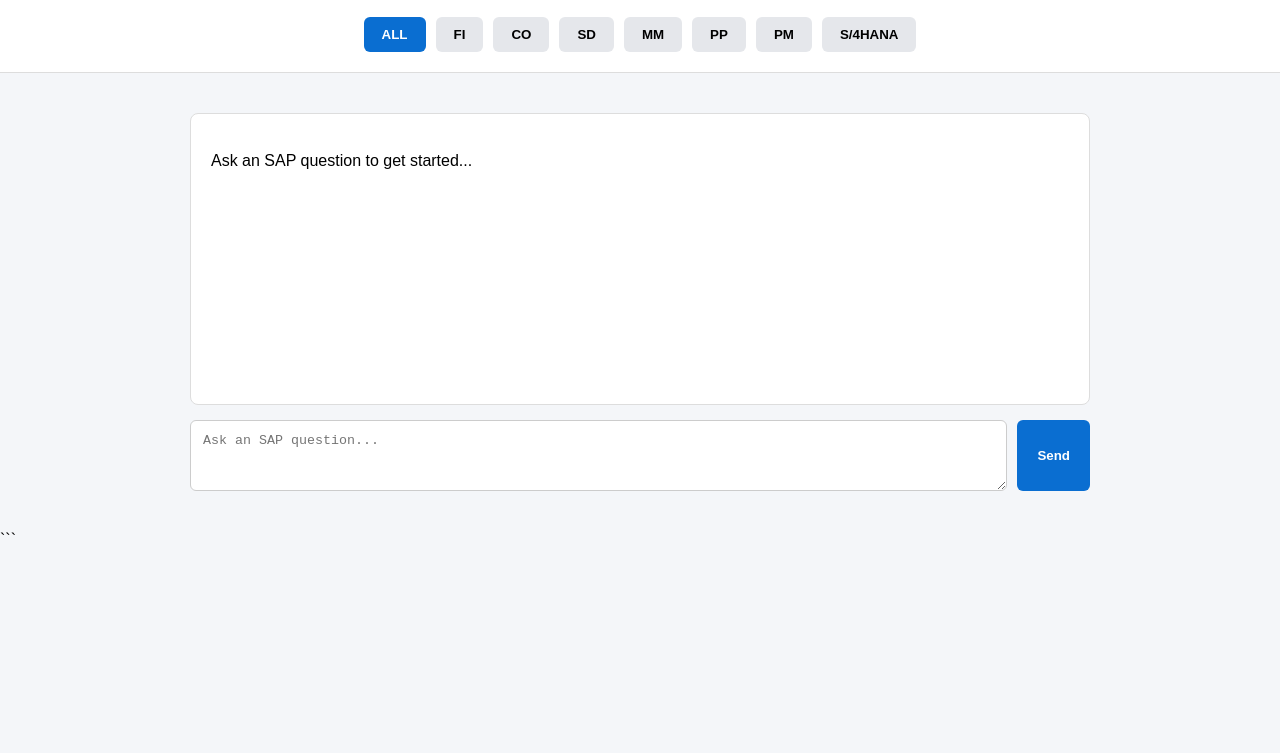
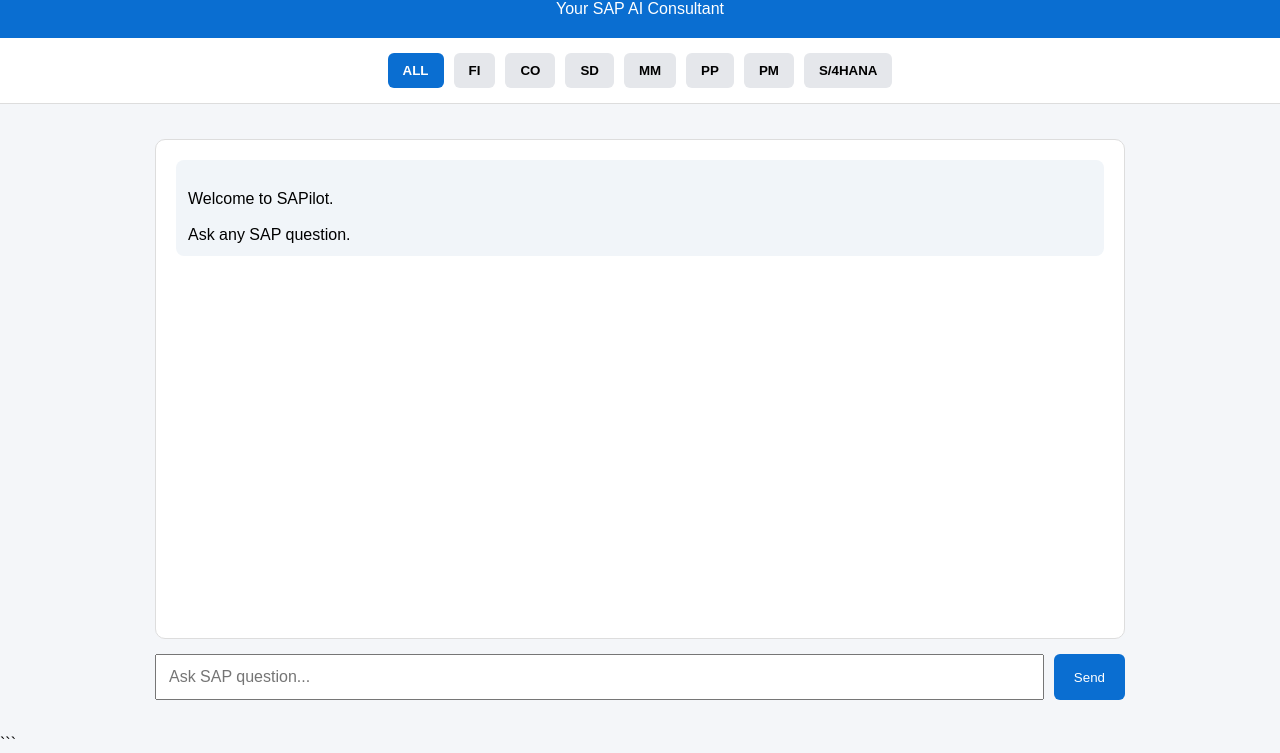
Before and after one commit to ruthwikgaikwad95-dotcom/sap-ai-consultant, a website: page index.html in a window 1280 px wide. Shown: the part 81-834 px from the top of the page. Before the commit the page ends 800 px from the top, so only its background shows below. Drawn offline with Linux system fonts and the light colour scheme.

Commit message:
3 Update index.html

```diff
--- a/index.html
+++ b/index.html
@@ -2,150 +2,233 @@
 <!DOCTYPE html>
 <html lang="en">
 <head>
-  <meta charset="UTF-8" />
-  <meta name="viewport" content="width=device-width, initial-scale=1.0" />
-  <title>SAPilot</title>
+<meta charset="UTF-8">
+<meta name="viewport" content="width=device-width, initial-scale=1.0">
+<title>SAPilot - SAP AI Consultant</title>
+
 <style>
-    body {
-      font-family: Arial, sans-serif;
-      background: #f4f6f9;
-      margin: 0;
-      padding: 0;
+
+*{
+margin:0;
+padding:0;
+box-sizing:border-box;
+font-family:Arial,sans-serif;
 }
 
-    header {
-      background: #0a6ed1;
-      color: white;
-      padding: 16px;
-      text-align: center;
-      font-size: 24px;
-      font-weight: bold;
+body{
+background:#f4f6f9;
 }
 
-    .modules {
-      display: flex;
-      flex-wrap: wrap;
-      justify-content: center;
-      gap: 10px;
-      padding: 20px;
-      background: white;
-      border-bottom: 1px solid #ddd;
+header{
+background:#0a6ed1;
+color:white;
+padding:20px;
+text-align:center;
 }
 
-    .module-btn {
-      padding: 10px 18px;
-      border: none;
-      border-radius: 6px;
-      background: #e5e7eb;
-      cursor: pointer;
-      font-weight: 600;
-      transition: 0.2s;
+header h1{
+margin-bottom:5px;
 }
 
-    .module-btn:hover,
-    .module-btn.active {
-      background: #0a6ed1;
-      color: white;
+.modules{
+display:flex;
+flex-wrap:wrap;
+justify-content:center;
+gap:10px;
+padding:15px;
+background:white;
+border-bottom:1px solid #ddd;
 }
 
-    .chat-container {
-      max-width: 900px;
-      margin: 20px auto;
-      padding: 20px;
+.module-btn{
+padding:10px 15px;
+border:none;
+border-radius:6px;
+cursor:pointer;
+background:#e5e7eb;
+font-weight:bold;
 }
 
-    #response {
-      background: white;
-      border-radius: 8px;
-      padding: 20px;
-      min-height: 250px;
-      border: 1px solid #ddd;
-      white-space: pre-wrap;
+.module-btn.active{
+background:#0a6ed1;
+color:white;
 }
 
-    .input-area {
-      display: flex;
-      gap: 10px;
-      margin-top: 15px;
+.container{
+max-width:1000px;
+margin:20px auto;
+padding:15px;
 }
 
-    textarea {
-      flex: 1;
-      padding: 12px;
-      border-radius: 6px;
-      border: 1px solid #ccc;
-      resize: vertical;
+#chat{
+background:white;
+height:500px;
+overflow-y:auto;
+border-radius:10px;
+padding:20px;
+border:1px solid #ddd;
 }
 
-    button.send-btn {
-      background: #0a6ed1;
-      color: white;
-      border: none;
-      padding: 12px 20px;
-      border-radius: 6px;
-      cursor: pointer;
-      font-weight: bold;
+.user{
+background:#dbeafe;
+padding:12px;
+border-radius:8px;
+margin-bottom:10px;
 }
 
-    button.send-btn:hover {
-      background: #0854a0;
+.bot{
+background:#f1f5f9;
+padding:12px;
+border-radius:8px;
+margin-bottom:10px;
+white-space:pre-wrap;
 }
+
+.input-area{
+display:flex;
+gap:10px;
+margin-top:15px;
+}
+
+#question{
+flex:1;
+padding:12px;
+font-size:16px;
+}
+
+.send-btn{
+padding:12px 20px;
+background:#0a6ed1;
+color:white;
+border:none;
+border-radius:6px;
+cursor:pointer;
+}
+
+.send-btn:hover{
+background:#0854a0;
+}
+
 </style>
 </head>
+
 <body>
 
-  <header>SAPilot</header>
+<header>
+<h1>SAPilot 🚀</h1>
+<p>Your SAP AI Consultant</p>
+</header>
 
 <div class="modules">
-    <button class="module-btn active">ALL</button>
-    <button class="module-btn">FI</button>
-    <button class="module-btn">CO</button>
-    <button class="module-btn">SD</button>
-    <button class="module-btn">MM</button>
-    <button class="module-btn">PP</button>
-    <button class="module-btn">PM</button>
-    <button class="module-btn">S/4HANA</button>
+
+<button class="module-btn active" onclick="setModule(this,'all')">ALL</button>
+<button class="module-btn" onclick="setModule(this,'fi')">FI</button>
+<button class="module-btn" onclick="setModule(this,'co')">CO</button>
+<button class="module-btn" onclick="setModule(this,'sd')">SD</button>
+<button class="module-btn" onclick="setModule(this,'mm')">MM</button>
+<button class="module-btn" onclick="setModule(this,'pp')">PP</button>
+<button class="module-btn" onclick="setModule(this,'pm')">PM</button>
+<button class="module-btn" onclick="setModule(this,'s4')">S/4HANA</button>
+
 </div>
 
-  <div class="chat-container">
-    <div id="response">
-Ask an SAP question to get started...
+<div class="container">
+
+<div id="chat">
+
+<div class="bot">
+Welcome to SAPilot.
+
+Ask any SAP question.
+</div>
+
 </div>
 
 <div class="input-area">
-      <textarea
+
+<input
 id="question"
-        rows="3"
-        placeholder="Ask an SAP question..."
-      ></textarea>
-      <button class="send-btn" onclick="askSAP()">Send</button>
+type="text"
+placeholder="Ask SAP question..."
+onkeypress="if(event.key==='Enter') sendMessage()">
+
+<button class="send-btn" onclick="sendMessage()">
+Send
+</button>
+
 </div>
+
 </div>
 
 <script>
-    async function askSAP() {
-      const question = document.getElementById("question").value;
-      const responseBox = document.getElementById("response");
 
-      if (!question.trim()) return;
+let currentModule='all';
 
-      responseBox.textContent = "Thinking...";
+function setModule(button,module){
 
-      try {
-        const res = await fetch("/api/sap-chat", {
-          method: "POST",
-          headers: {
-            "Content-Type": "application/json"
+currentModule=module;
+
+document.querySelectorAll('.module-btn')
+.forEach(btn=>btn.classList.remove('active'));
+
+button.classList.add('active');
+
+}
+
+async function sendMessage(){
+
+const input=document.getElementById('question');
+const question=input.value.trim();
+
+if(!question) return;
+
+const chat=document.getElementById('chat');
+
+chat.innerHTML +=
+`<div class="user">${question}</div>`;
+
+chat.innerHTML +=
+`<div class="bot" id="loading">Thinking...</div>`;
+
+chat.scrollTop=chat.scrollHeight;
+
+try{
+
+const response=await fetch('/api/sap-chat',{
+
+method:'POST',
+
+headers:{
+'Content-Type':'application/json'
 },
-          body: JSON.stringify({ question })
+
+body:JSON.stringify({
+message:question,
+module:currentModule
+})
+
 });
 
-        const data = await res.json();
-        responseBox.textContent = data.answer || "No response received.";
-      } catch (error) {
-        responseBox.textContent = "Error: " + error.message;
+const data=await response.json();
+
+document.getElementById('loading').remove();
+
+chat.innerHTML +=
+`<div class="bot">${data.reply}</div>`;
+
+chat.scrollTop=chat.scrollHeight;
+
+input.value='';
+
+}catch(error){
+
+document.getElementById('loading').innerHTML=
+'Error connecting to SAPilot API';
+
 }
+
 }
+
 </script>
 
 </body>
```
Lines whose indentation alone changed are shown as unchanged.
